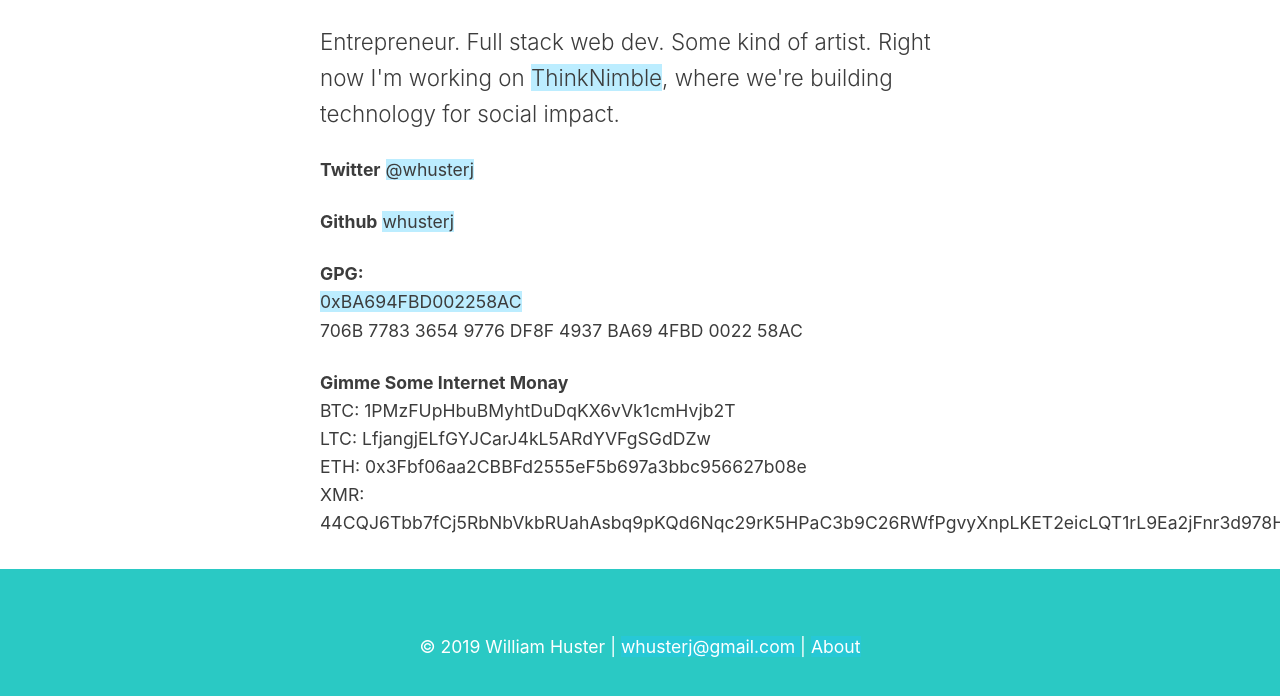
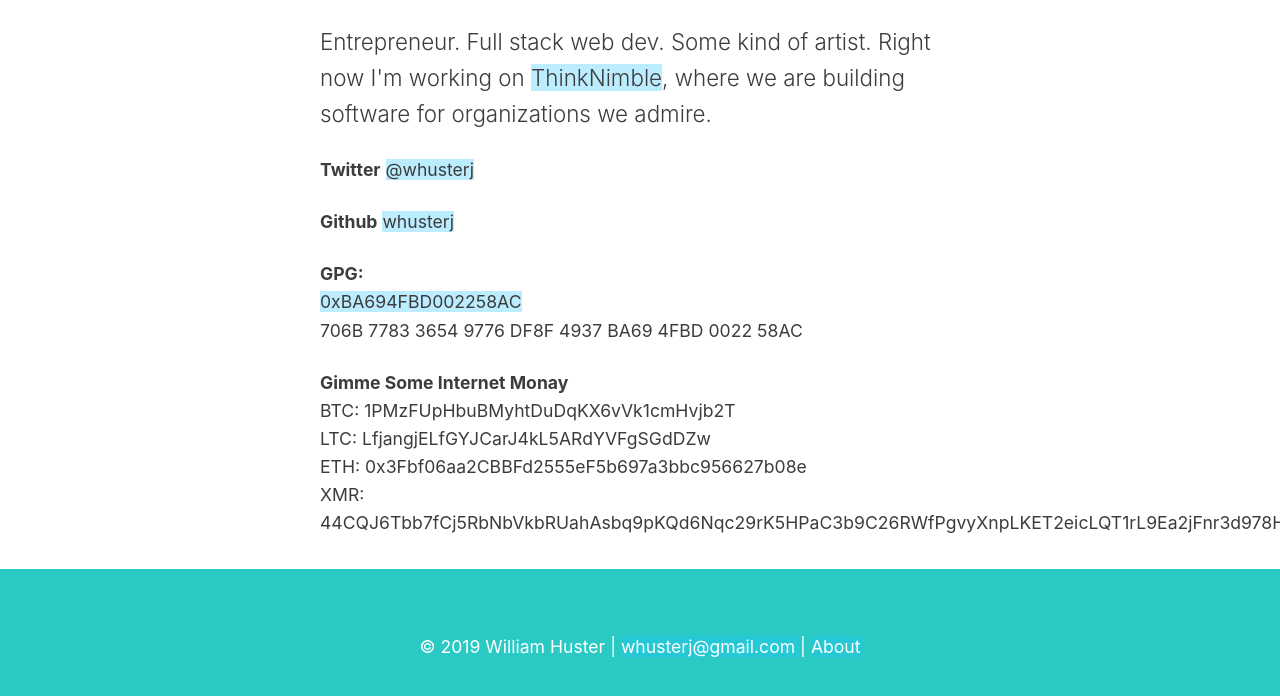
Before and after one commit to whusterj/whusterj.github.io, a Jekyll site: the page built from about.html, in a window 1280 px wide, cut to the strip 337-1127 px from the top of the page. Shown: the top 696 px of the strip. Built offline with Jekyll 4.4.1, drawn with Linux system fonts in a browser that asks for light colours.

```diff
--- a/about.html
+++ b/about.html
@@ -14,8 +14,8 @@ layout: default
   </a>
   <p class="bio">
     Entrepreneur. Full stack web dev. Some kind of artist. Right now I'm working on
-    <a href="https://www.thinknimble.com" target="_blank">ThinkNimble</a>, where we're building
-    technology for social impact.
+    <a href="https://www.thinknimble.com" target="_blank">ThinkNimble</a>, where
+    we are building software for organizations we admire.
   </p>
   <p>
     <strong>Twitter</strong>
```
